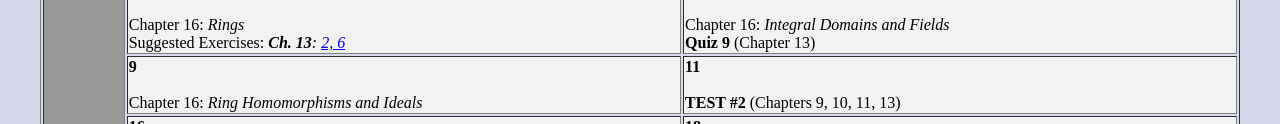
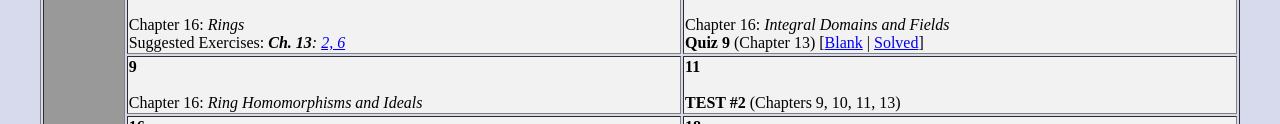
Before and after one commit to RichardHammack/RichardHammack.github.io, a plain HTML site: page Math401/Cal_Fall2026.html in a window 1280 px wide. Shown: the part 1037-1161 px from the top of the page. Drawn offline with Linux system fonts and the light colour scheme.

Commit message:
Add files via upload

```diff
--- a/Math401/Cal_Fall2026.html
+++ b/Math401/Cal_Fall2026.html
@@ -139,7 +139,7 @@
     </td>
     <td width="27%" valign="top" bgcolor="#F2F2F2"><b>4</b> <br><br>
          Chapter 16: <em>Integral Domains and Fields</em><br>
-        <b>Quiz 9</b> (Chapter 13)
+        <b>Quiz 9</b> (Chapter 13) [<a href="Quizzes/Quiz9F26.pdf">Blank</a> | <a href="Quizzes/Quiz9F26Sol.pdf">Solved</a>]
     </td>
   </tr>
   <tr>
```
